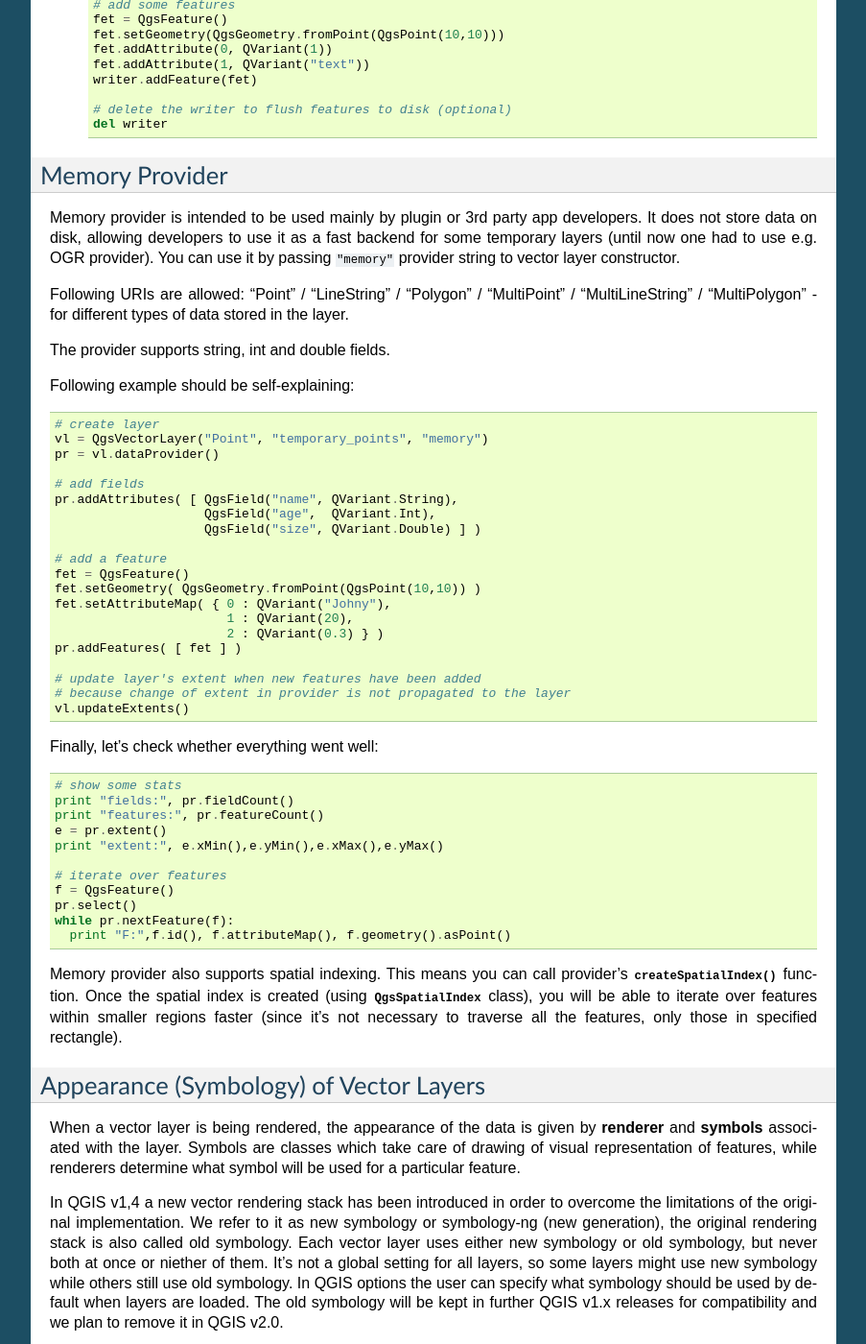
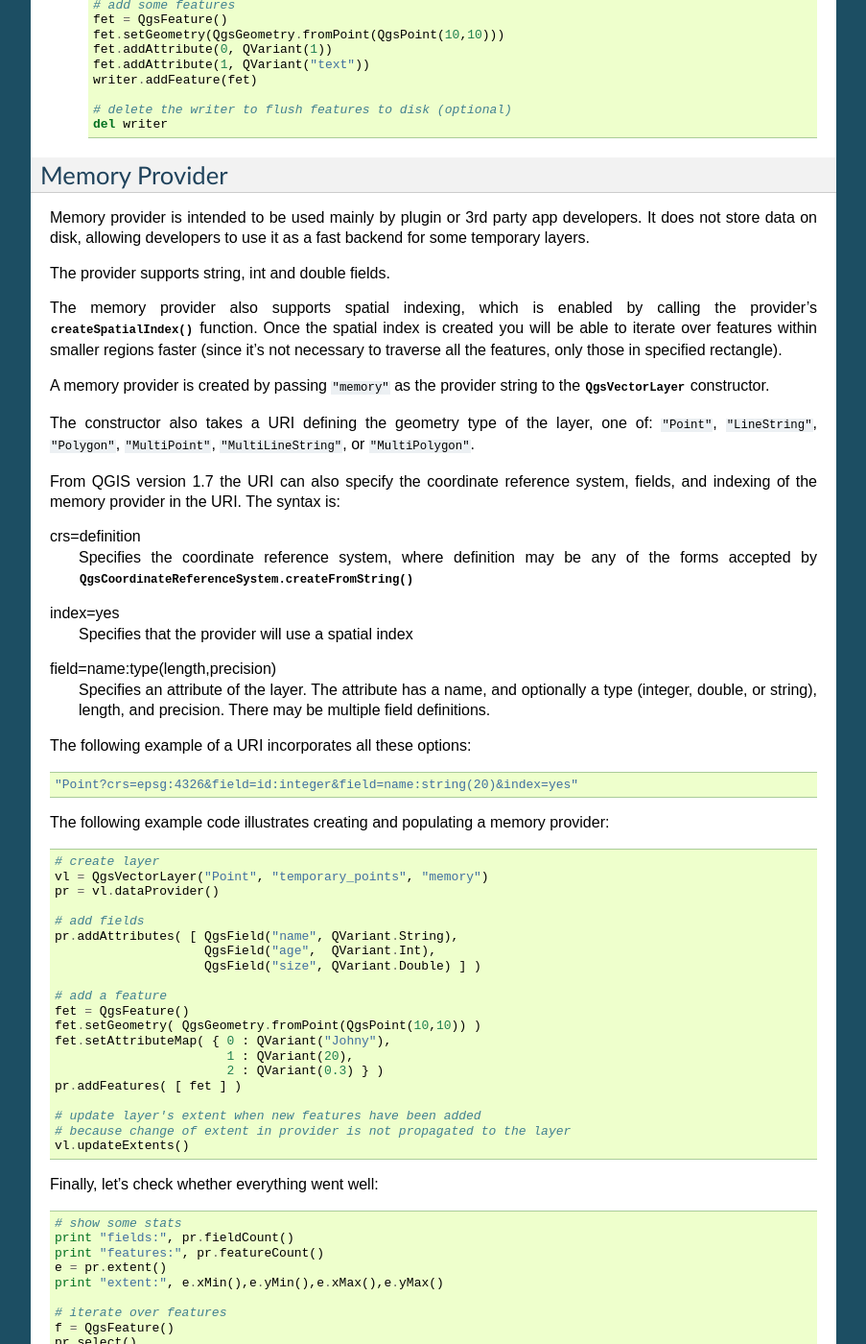
Before and after one commit to slarosa/QGIS-Developer-Cookbook, a Sphinx documentation site: the page built from source/vector.rst, in a window 1280 px wide and 1400 px high, scrolled down 2576 px. Shown: the whole window at 96% size, without its empty margins (198-1101 px from the left). Built offline with Sphinx 7.4.7, drawn with Linux system fonts in a browser that asks for light colours; some of the changed text lies outside the part shown.

Commit message:
delimitedtext and memory provider related additions from Chris Crook.
git-svn-id: https://svn.osgeo.org/qgis/docs/trunk@15468 c8812cc2-4d05-0410-92ff-de0c093fc19c

```diff
--- a/source/vector.rst
+++ b/source/vector.rst
@@ -161,14 +161,40 @@ Memory Provider
 ---------------
 
 Memory provider is intended to be used mainly by plugin or 3rd party app developers.
-It does not store data on disk, allowing developers to use it as a fast backend for some temporary layers (until now one had to use e.g. OGR provider).
-You can use it by passing ``"memory"`` provider string to vector layer constructor.
-
-Following URIs are allowed: "Point" / "LineString" / "Polygon" / "MultiPoint" / "MultiLineString" / "MultiPolygon" - for different types of data stored in the layer.
+It does not store data on disk, allowing developers to use it as a fast backend for some temporary layers.
 
 The provider supports string, int and double fields.
 
-Following example should be self-explaining::
+The memory provider also supports spatial indexing, which is enabled by calling the provider's :func:`createSpatialIndex` function.
+Once the spatial index is created you will be able to iterate over features within smaller regions faster
+(since it's not necessary to traverse all the features, only those in specified rectangle).
+
+A memory provider is created by passing ``"memory"`` as the provider string to the :class:`QgsVectorLayer` constructor.
+
+The constructor also takes a URI defining the geometry type of the layer,
+one of: ``"Point"``, ``"LineString"``, ``"Polygon"``, ``"MultiPoint"``, ``"MultiLineString"``, or ``"MultiPolygon"``.
+
+From QGIS version 1.7 the URI can also specify the coordinate reference system,
+fields, and indexing of the memory provider in the URI.
+The syntax is:
+
+crs=definition
+    Specifies the coordinate reference system, where definition may be any
+    of the forms accepted by :func:`QgsCoordinateReferenceSystem.createFromString`
+
+index=yes
+    Specifies that the provider will use a spatial index
+
+field=name:type(length,precision)
+    Specifies an attribute of the layer.  The attribute has a name, and
+    optionally a type (integer, double, or string), length, and precision.
+    There may be multiple field definitions.
+
+The following example of a URI incorporates all these options::
+
+  "Point?crs=epsg:4326&field=id:integer&field=name:string(20)&index=yes"
+
+The following example code illustrates creating and populating a memory provider::
 
   # create layer
   vl = QgsVectorLayer("Point", "temporary_points", "memory")
@@ -205,11 +231,6 @@ Finally, let's check whether everything went well::
   while pr.nextFeature(f):
     print "F:",f.id(), f.attributeMap(), f.geometry().asPoint()
 
-Memory provider also supports spatial indexing. This means you can call provider's :func:`createSpatialIndex` function.
-Once the spatial index is created (using :class:`QgsSpatialIndex` class), you will be able to iterate over features within smaller regions faster
-(since it's not necessary to traverse all the features, only those in specified rectangle).
-
-
 
 Appearance (Symbology) of Vector Layers
 ---------------------------------------
@@ -219,7 +240,7 @@ Symbols are classes which take care of drawing of visual representation of featu
 
 In QGIS v1,4 a new vector rendering stack has been introduced in order to overcome the limitations of the original implementation. We refer to it as
 new symbology or symbology-ng (new generation), the original rendering stack is also called old symbology. Each vector layer uses either new symbology
-or old symbology, but never both at once or niether of them. It's not a global setting for all layers, so some layers might use new symbology while
+or old symbology, but never both at once or neither of them. It's not a global setting for all layers, so some layers might use new symbology while
 others still use old symbology. In QGIS options the user can specify what symbology should be used by default when layers are loaded.
 The old symbology will be kept in further QGIS v1.x releases for compatibility and we plan
 to remove it in QGIS v2.0.
```
Also changed, not shown: source/loadlayer.rst (+8 -0 lines).
